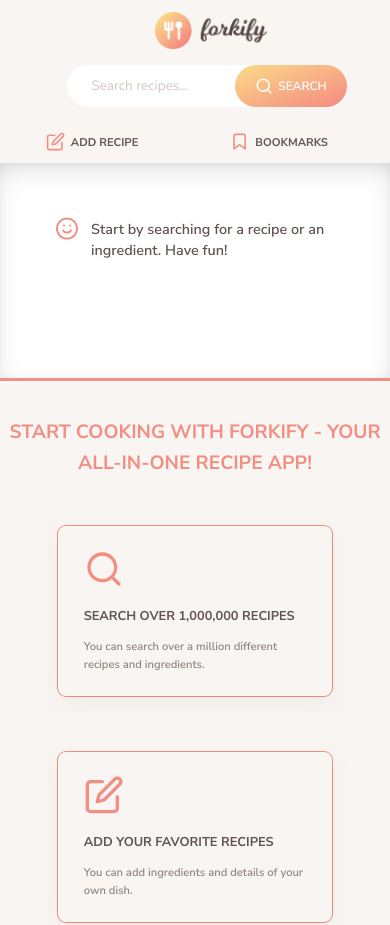
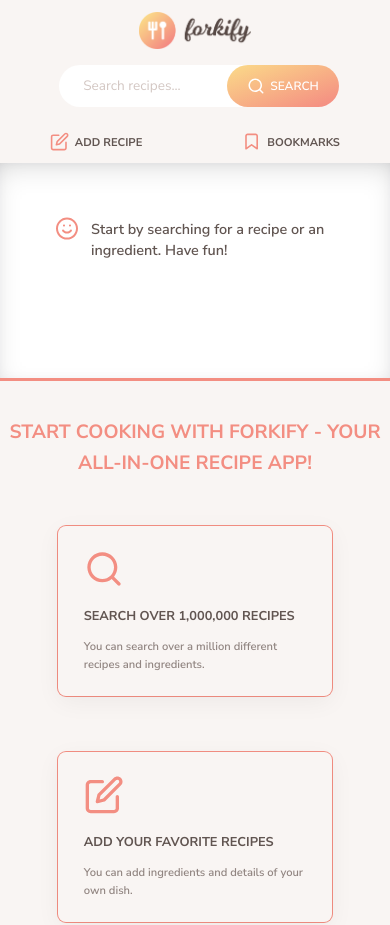
Before and after one commit to ElvinWeb/Forkify, a website built with Parcel: page index.html in a window 390 px wide. Shown: the top 925 px of the page. Built offline with nearby package versions, Linux system fonts and the light colour scheme.

Commit message:
responsive design has updated

```diff
--- a/index.html
+++ b/index.html
@@ -16,7 +16,7 @@
 
     <link rel="stylesheet" href="./src/sass/main.scss" />
     <script defer src="./src/js/controller.js" type="module"></script>
-    <title>forkify // Search over 1,000,000 recipes</title>
+    <title>Forkify // Where Culinary Delights Await Your Fork</title>
   </head>
 
   <body>
--- a/src/sass/_header.scss
+++ b/src/sass/_header.scss
@@ -21,6 +21,7 @@
     @media screen and (max-width: $bp-smallest) {
       display: block;
       margin-bottom: 1rem;
+      margin-left: 0rem;
     }
   }
 
@@ -46,10 +47,6 @@
 
   @media screen and (max-width: $bp-small) {
     margin-left: 1rem;
-  }
-
-  @media screen and (max-width: $bp-smallest) {
-    margin-left: 3rem;
   }
 
   &:focus-within {
@@ -123,7 +120,6 @@
     @media screen and (max-width: $bp-smallest) {
       padding-top: 1rem;
       justify-content: space-around;
-      margin-right: 2rem;
     }
   }
 
```
